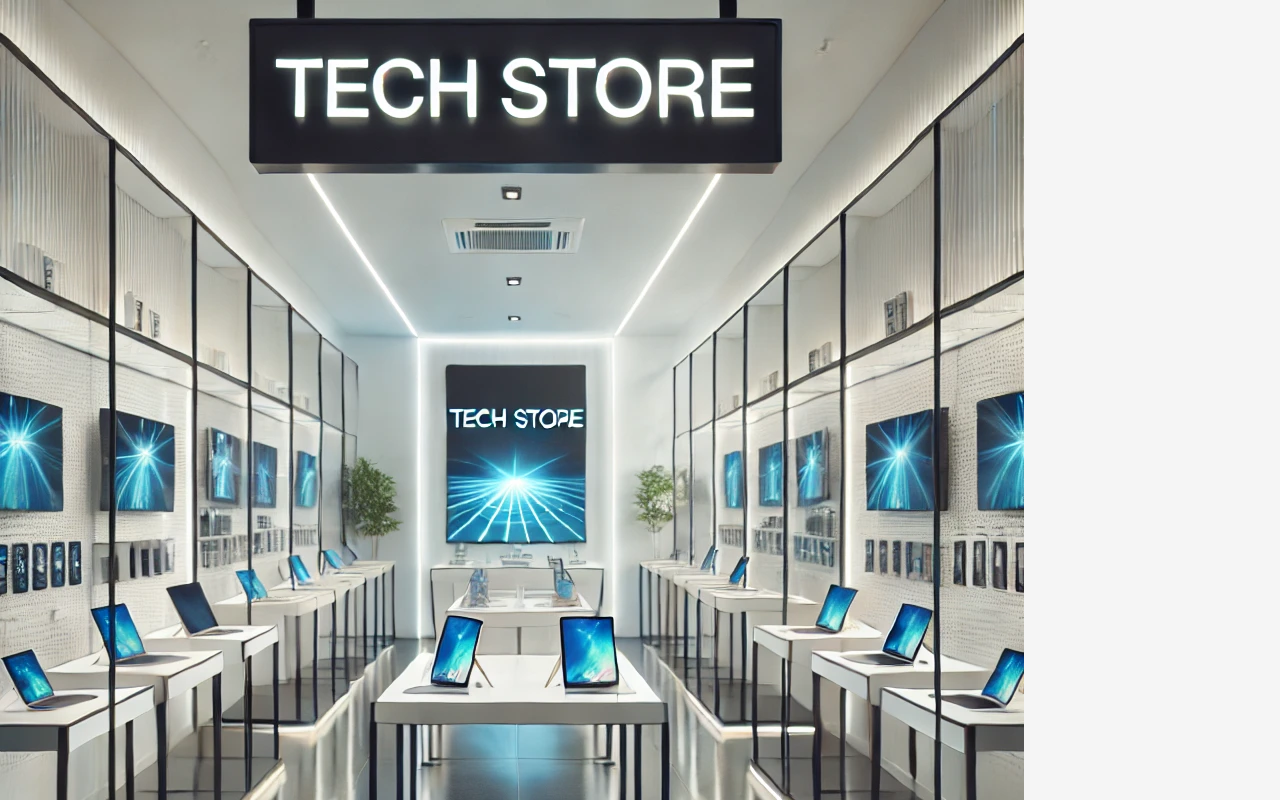
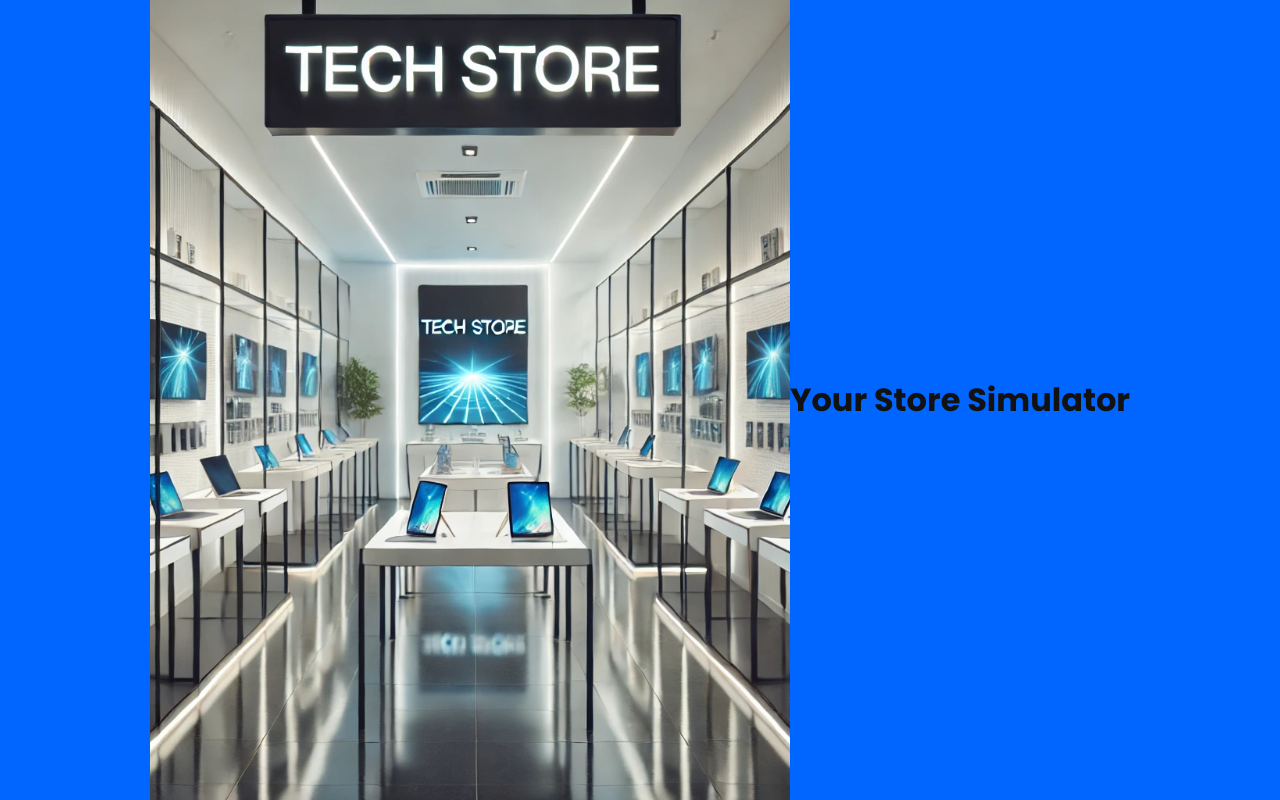
Before and after one commit to Espadv69/React-Simple-Store, a React (Vite) app: page / in a window 1280 px wide. Shown: the top 800 px of the page. Built offline with nearby package versions, Linux system fonts and the light colour scheme.

Commit message:
Add style to container and immg header

```diff
--- a/src/css/Header.css
+++ b/src/css/Header.css
@@ -0,0 +1,17 @@
+.container__header {
+  width: 100dvw;
+  height: 100dvh;
+
+  display: flex;
+  align-items: center;
+  justify-content: center;
+
+  background: #0066ff;
+  overflow: hidden;
+}
+
+.img__header {
+  width: 50%;
+  height: 100%;
+  object-fit: cover;
+}
```
